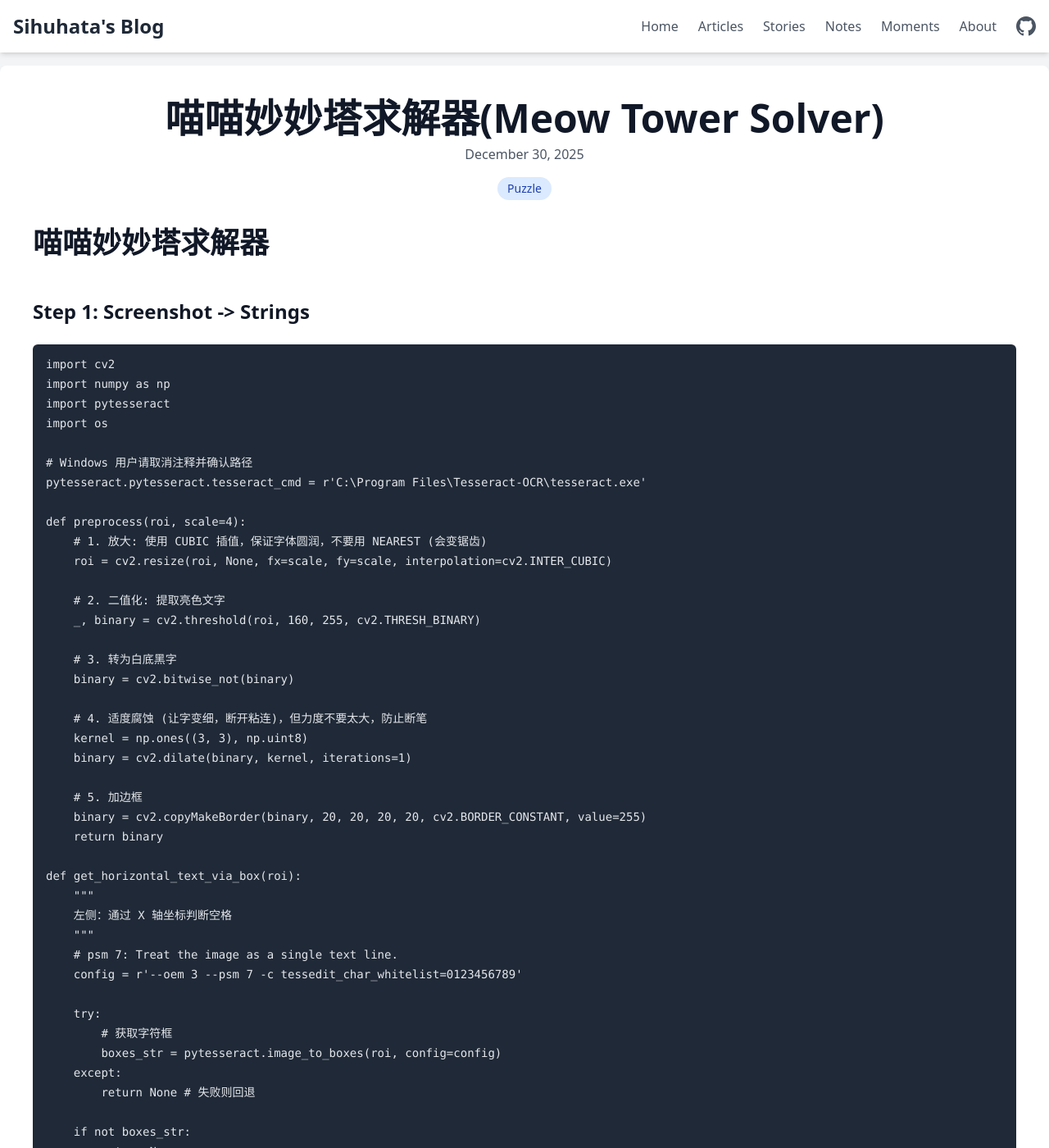
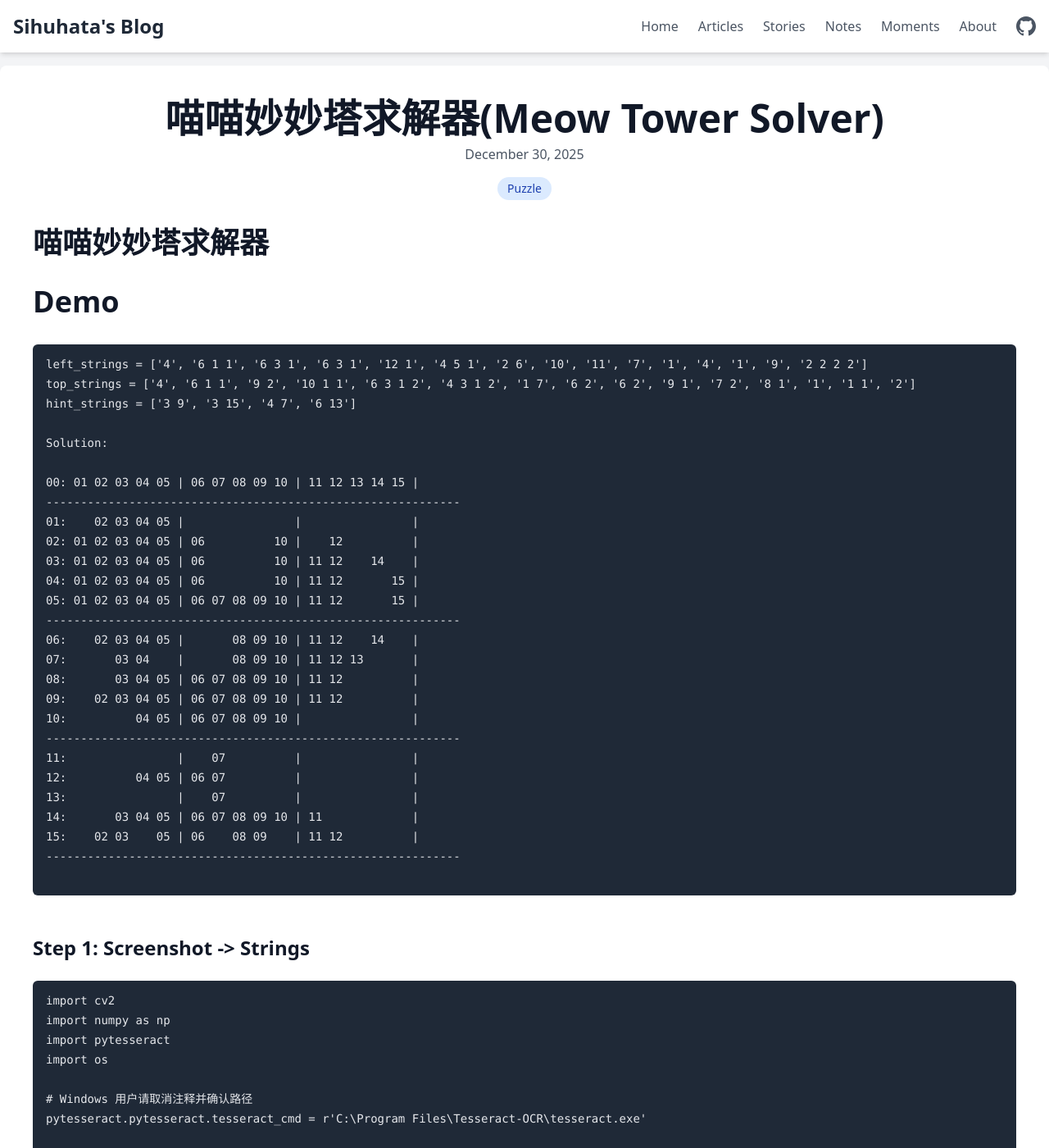
Before and after one commit to FiveEyes/fiveeyes.github.io, a Jekyll site: the page built from _posts/2025-12-31-meow-tower-solver.md, in a window 1280 px wide and 1400 px high. Shown: the whole window at 82% size. Built offline with Jekyll 4.4.1, drawn with Linux system fonts in a browser that asks for light colours; nearby versions of some CDN libraries.

Commit message:
Add demo section to meow tower solver
Added demo section with example strings and solution.

````diff
--- a/_posts/2025-12-31-meow-tower-solver.md
+++ b/_posts/2025-12-31-meow-tower-solver.md
@@ -9,6 +9,38 @@ mathjax: true
 
 
 # 喵喵妙妙塔求解器
+
+# Demo
+
+```
+left_strings = ['4', '6 1 1', '6 3 1', '6 3 1', '12 1', '4 5 1', '2 6', '10', '11', '7', '1', '4', '1', '9', '2 2 2 2']
+top_strings = ['4', '6 1 1', '9 2', '10 1 1', '6 3 1 2', '4 3 1 2', '1 7', '6 2', '6 2', '9 1', '7 2', '8 1', '1', '1 1', '2']
+hint_strings = ['3 9', '3 15', '4 7', '6 13']
+
+Solution:
+
+00: 01 02 03 04 05 | 06 07 08 09 10 | 11 12 13 14 15 |
+------------------------------------------------------------
+01:    02 03 04 05 |                |                |
+02: 01 02 03 04 05 | 06          10 |    12          |
+03: 01 02 03 04 05 | 06          10 | 11 12    14    |
+04: 01 02 03 04 05 | 06          10 | 11 12       15 |
+05: 01 02 03 04 05 | 06 07 08 09 10 | 11 12       15 |
+------------------------------------------------------------
+06:    02 03 04 05 |       08 09 10 | 11 12    14    |
+07:       03 04    |       08 09 10 | 11 12 13       |
+08:       03 04 05 | 06 07 08 09 10 | 11 12          |
+09:    02 03 04 05 | 06 07 08 09 10 | 11 12          |
+10:          04 05 | 06 07 08 09 10 |                |
+------------------------------------------------------------
+11:                |    07          |                |
+12:          04 05 | 06 07          |                |
+13:                |    07          |                |
+14:       03 04 05 | 06 07 08 09 10 | 11             |
+15:    02 03    05 | 06    08 09    | 11 12          |
+------------------------------------------------------------
+
+```
 
 ## Step 1: Screenshot -> Strings
 
````
